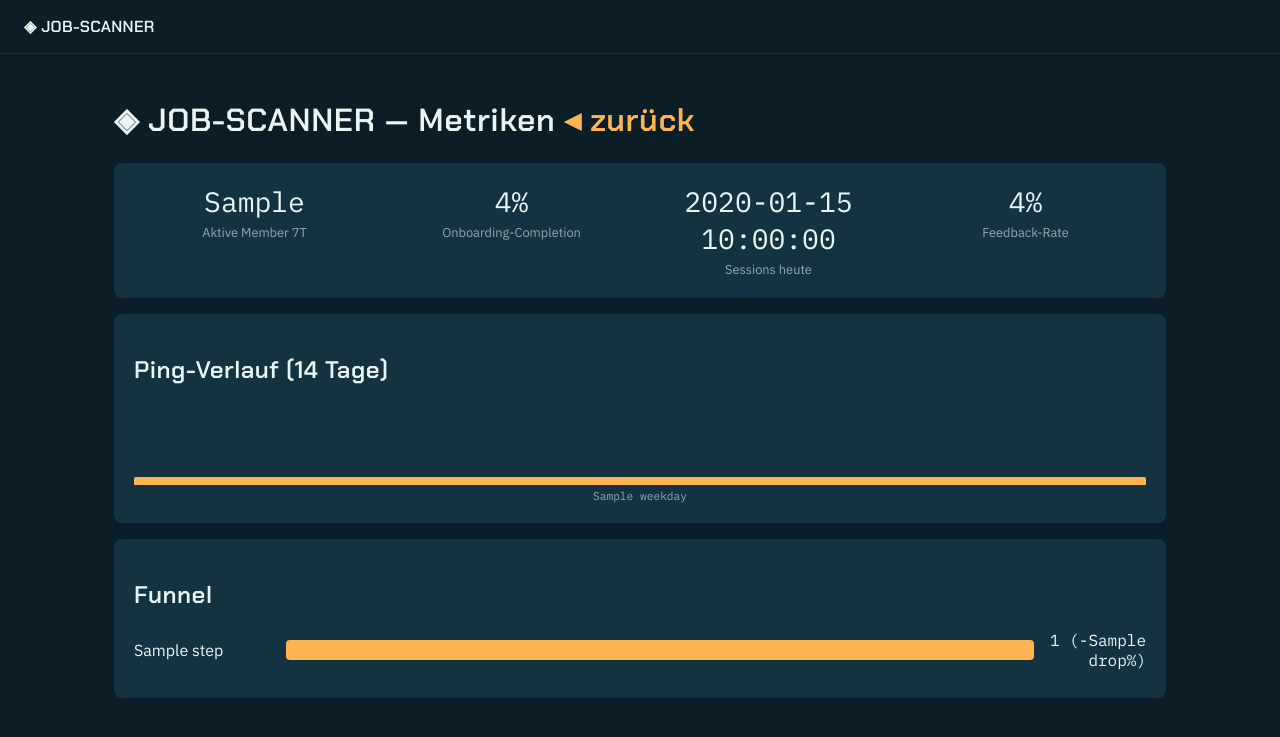
After one commit to DJTJ9/job-scanner, a Python web app: template jobscanner/web/templates/metrics.html in a window 1280 px wide. The commit adds this page. Shown: the top 737 px of the page. Run offline with Jinja, Linux system fonts and the light colour scheme; the template is opened without the code that fills it: most values are stand-ins (such as "Sample title", 1, 10 or a date in 2020).

Commit message:
feat(job-scanner): Owner-only Metriken-Dashboard (Stat-Tiles, Ping-Verlauf, Funnel)

```diff
--- a/jobscanner/web/static/style.css
+++ b/jobscanner/web/static/style.css
@@ -122,3 +122,20 @@ input[type="text"], input[type="password"], input[type="number"], textarea, sele
 .onboarding-icon-btn { background: transparent; border: 1px solid var(--signal); border-radius: 6px; font-size: 1.25rem; padding: 0.25rem 0.5rem; cursor: pointer; }
 .onboarding-panel { position: fixed; top: 10%; left: 50%; transform: translateX(-50%); max-width: 420px; z-index: 10; box-shadow: 0 4px 24px rgba(0, 0, 0, 0.4); }
 .onboarding-avatar-wrap { display: flex; justify-content: center; margin-bottom: 1rem; }
+
+.stat-grid { display: grid; grid-template-columns: repeat(auto-fit, minmax(120px, 1fr)); gap: 1rem; }
+.stat-tile { text-align: center; }
+.stat-tile .stat-value { display: block; font-size: 1.75rem; }
+.stat-tile .stat-label { display: block; opacity: 0.6; font-size: 0.8rem; margin-top: 0.25rem; }
+
+.ping-verlauf { display: flex; align-items: flex-end; gap: 0.4rem; height: 80px; }
+.ping-bar { flex: 1; background: var(--signal); border-radius: 2px 2px 0 0; min-height: 2px; }
+.ping-verlauf-labels { display: flex; gap: 0.4rem; font-family: "IBM Plex Mono", monospace;
+  font-size: 0.7rem; opacity: 0.6; margin-top: 0.25rem; }
+.ping-verlauf-labels span { flex: 1; text-align: center; }
+
+.funnel-row { display: flex; align-items: center; gap: 0.75rem; margin-bottom: 0.5rem; }
+.funnel-label { width: 140px; flex-shrink: 0; }
+.funnel-track { flex: 1; background: var(--wasser); border-radius: 4px; height: 20px; overflow: hidden; }
+.funnel-fill { background: var(--signal); height: 100%; }
+.funnel-count { width: 100px; text-align: right; flex-shrink: 0; }
--- a/jobscanner/web/templates/dashboard.html
+++ b/jobscanner/web/templates/dashboard.html
@@ -8,6 +8,7 @@
   <button type="button" class="tab" data-tab-target="feintuning">Feintuning</button>
   {% if request.session.get("role") == "owner" %}
   <button type="button" class="tab" data-tab-target="lernen">Lernen</button>
+  <a class="tab" href="/dashboard/{{ profile.id }}/metriken">Metriken</a>
   {% endif %}
 </nav>
 <div class="panel feintuning panel-hidden" data-tab-panel="feintuning">
--- /dev/null
+++ b/jobscanner/web/templates/metrics.html
@@ -0,0 +1,47 @@
+{% extends "base.html" %}
+{% block title %}Metriken — Job-Scanner{% endblock %}
+{% block content %}
+<h1>◈ JOB-SCANNER — Metriken <a class="link" href="/dashboard/{{ profile.id }}">◂ zurück</a></h1>
+<div class="panel">
+  <div class="stat-grid">
+    <div class="stat-tile">
+      <span class="mono stat-value">{{ metrics.active_members }}</span>
+      <span class="stat-label">Aktive Member 7T</span>
+    </div>
+    <div class="stat-tile">
+      <span class="mono stat-value">{{ metrics.onboarding_completion_rate }}%</span>
+      <span class="stat-label">Onboarding-Completion</span>
+    </div>
+    <div class="stat-tile">
+      <span class="mono stat-value">{{ metrics.sessions_today }}</span>
+      <span class="stat-label">Sessions heute</span>
+    </div>
+    <div class="stat-tile">
+      <span class="mono stat-value">{{ feedback_rate }}%</span>
+      <span class="stat-label">Feedback-Rate</span>
+    </div>
+  </div>
+</div>
+<div class="panel">
+  <h2>Ping-Verlauf (14 Tage)</h2>
+  <div class="ping-verlauf">
+    {% for d in daily_counts %}
+      <div class="ping-bar{% if loop.last %} ping{% endif %}" style="height: {{ d.height_pct }}%"
+           title="{{ d.day }}: {{ d.count }}"></div>
+    {% endfor %}
+  </div>
+  <div class="ping-verlauf-labels">
+    {% for d in daily_counts %}<span>{{ d.weekday }}</span>{% endfor %}
+  </div>
+</div>
+<div class="panel">
+  <h2>Funnel</h2>
+  {% for step in funnel_steps %}
+    <div class="funnel-row">
+      <span class="funnel-label">{{ step.label }}</span>
+      <div class="funnel-track"><div class="funnel-fill" style="width: {{ step.pct }}%"></div></div>
+      <span class="mono funnel-count">{{ step.count }}{% if step.drop is not none %} (-{{ step.drop }}%){% endif %}</span>
+    </div>
+  {% endfor %}
+</div>
+{% endblock %}
```
Also changed, not shown: jobscanner/web/app.py (+45 -0 lines), tests/test_web_metrics.py (added, +62 -0 lines).
